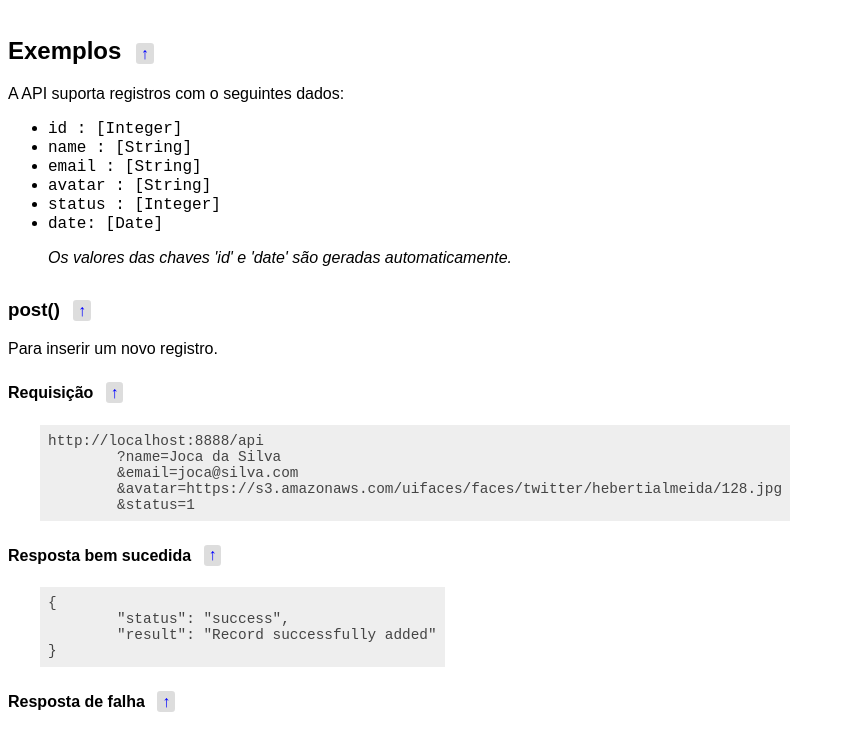
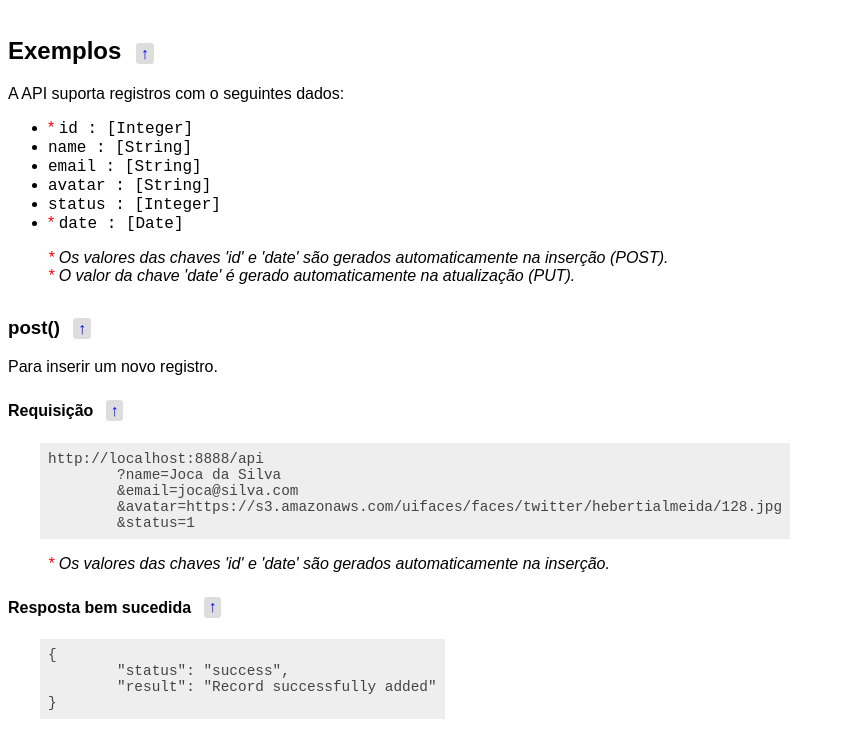
Before and after one commit to Luferat/Node-Fake-API-REST, a website: page index.html in a window 1280 px wide. Shown: the part 888-1618 px from the top of the page, without its empty margins (0-845 px from the left). Drawn offline with Linux system fonts and the light colour scheme.

Commit message:
Ajustes na documentação

```diff
--- a/index.html
+++ b/index.html
@@ -64,6 +64,9 @@
             border-top: 1px dotted #888;
             font-style: italic;
         }
+		.red {
+			color: red;
+		}
     </style>
 </head>
 
@@ -124,14 +127,17 @@
     <h2 id="exemplos">Exemplos <a href="#topo">&uarr;</a></h2>
     <p>A API suporta registros com o seguintes dados:</p>
     <ul>
-        <li><code>id : [Integer]</code></li>
+        <li><span class="red">*</span> <code>id : [Integer]</code></li>
         <li><code>name : [String]</code></li>
         <li><code>email : [String]</code></li>
         <li><code>avatar : [String]</code></li>
         <li><code>status : [Integer]</code></li>
-        <li><code>date: [Date]</code></li>
+        <li><span class="red">*</span> <code>date : [Date]</code></li>
     </ul>
-    <blockquote>Os valores das chaves 'id' e 'date' são geradas automaticamente.</blockquote>
+    <blockquote>
+	<div><span class="red">*</span> Os valores das chaves 'id' e 'date' são gerados automaticamente na inserção (POST).</div>
+	<div><span class="red">*</span> O valor da chave 'date' é gerado automaticamente na atualização (PUT).</div>
+	</blockquote>
 
     <h3 id="post">post() <a href="#topo">&uarr;</a></h3>
     <p>Para inserir um novo registro.</p>
@@ -141,6 +147,9 @@
 	&email=joca@silva.com
 	&avatar=https://s3.amazonaws.com/uifaces/faces/twitter/hebertialmeida/128.jpg
 	&status=1</pre>
+	<blockquote>
+		<span class="red">*</span> Os valores das chaves 'id' e 'date' são gerados automaticamente na inserção.
+	</blockquote>
     <h4 id="post_response_ok">Resposta bem sucedida <a href="#topo">&uarr;</a></h4>
     <pre>{
 	"status": "success",
@@ -237,6 +246,9 @@
 	&email=joca@silva.com
 	&avatar=https://s3.amazonaws.com/uifaces/faces/twitter/hebertialmeida/128.jpg
 	&status=0</pre>
+	<blockquote>
+		<span class="red">*</span> O valor da chave 'date' é gerado automaticamente na atualização.
+	</blockquote>
     <h3 id="put_response_ok">Resposta bem sucedida <a href="#topo">&uarr;</a></h3>
     <pre>{
 	"status": "success",
```
Also changed, not shown: users.json (+1 -1 lines).
